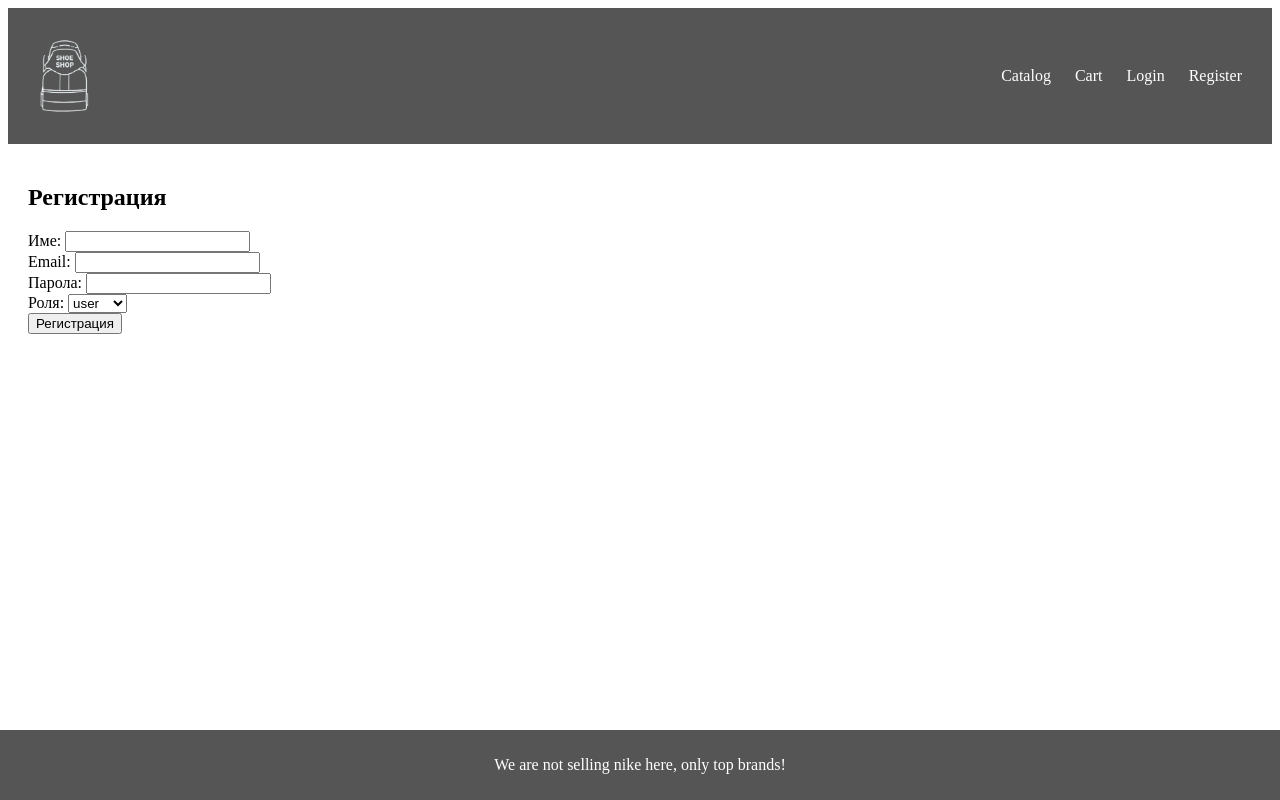
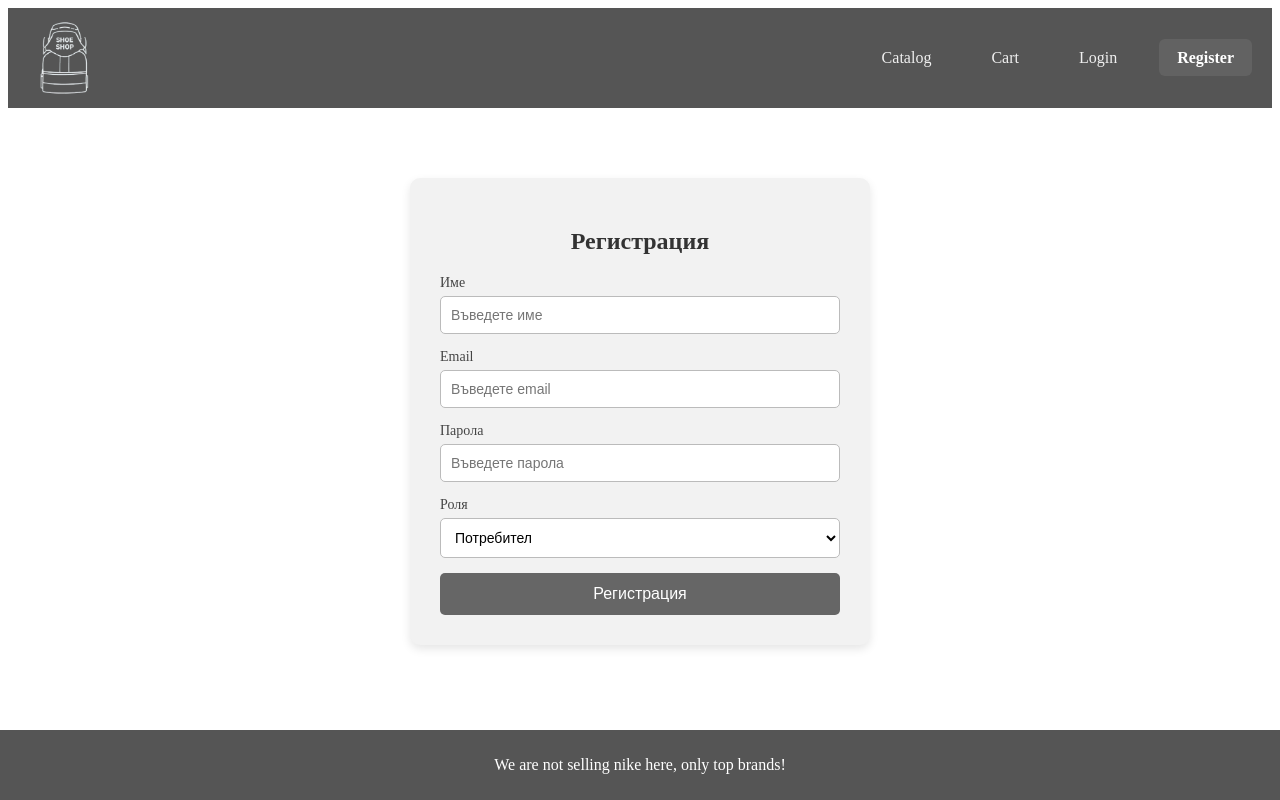
Before and after one commit to AYKupenov21/Online-Shop, a Flask app: page /auth/register in a window 1280 px wide. Run offline with Flask 3, Linux system fonts and the light colour scheme.

Commit message:
Update code

```diff
--- a/shoestore/controllers/auth_controller.py
+++ b/shoestore/controllers/auth_controller.py
@@ -1,36 +1,81 @@
 from flask import Blueprint, render_template, request, redirect, url_for, flash, session
 from services.auth_service import AuthService
+import re
 
 auth_bp = Blueprint("auth", __name__, template_folder="../templates", url_prefix="/auth")
 auth_service = AuthService()
 
+# Helper function for password strength
+def is_strong_password(password: str) -> bool:
+    """Password must be at least 8 chars, contain uppercase, lowercase, digit, and special char."""
+    if len(password) < 8:
+        return False
+    if not re.search(r"[A-Z]", password):
+        return False
+    if not re.search(r"[a-z]", password):
+        return False
+    if not re.search(r"\d", password):
+        return False
+    if not re.search(r"[!@#$%^&*(),.?\":{}|<>]", password):
+        return False
+    return True
+
 @auth_bp.route("/register", methods=["GET", "POST"])
 def register():
     if request.method == "POST":
-        email = request.form.get("email")
-        password = request.form.get("password")
-        name = request.form.get("name") or email.split("@")[0]
-        role = request.form.get("role") or "user"
+        email = request.form.get("email", "").strip().lower()
+        password = request.form.get("password", "")
+        name = request.form.get("name", "").strip() or email.split("@")[0]
+        role = request.form.get("role", "user").strip()
+
+        # --- Validation rules ---
+        if not re.match(r"[^@]+@[^@]+\.[^@]+", email):
+            flash("Invalid email format.")
+            return render_template("register.html")
+
+        if not is_strong_password(password):
+            flash("Password must be at least 8 characters long and include uppercase, lowercase, digit, and special character.")
+            return render_template("register.html")
+
+        if len(name) < 2:
+            flash("Name must be at least 2 characters long.")
+            return render_template("register.html")
+
+        if role not in ["user", "admin"]:
+            flash("Invalid role.")
+            return render_template("register.html")
+
         ok, msg = auth_service.register_user(email, password, name, role)
         if ok:
             flash("The registration was successful.")
             return redirect(url_for("auth.login"))
         else:
             flash(msg)
+
     return render_template("register.html")
 
 @auth_bp.route("/login", methods=["GET", "POST"])
 def login():
     if request.method == "POST":
-        email = request.form.get("email")
-        password = request.form.get("password")
+        email = request.form.get("email", "").strip().lower()
+        password = request.form.get("password", "")
+
+        if not email or not password:
+            flash("Both email and password are required.")
+            return render_template("login.html")
+
         ok, user_or_msg = auth_service.authenticate(email, password)
         if ok:
-            session["user"] = {"email": user_or_msg["email"], "name": user_or_msg["name"], "role": user_or_msg["role"]}
+            session["user"] = {
+                "email": user_or_msg["email"],
+                "name": user_or_msg["name"],
+                "role": user_or_msg["role"],
+            }
             flash("Successfully logged in.")
             return redirect(url_for("catalog.view_catalog"))
         else:
             flash(user_or_msg)
+
     return render_template("login.html")
 
 @auth_bp.route("/logout")
--- a/shoestore/services/auth_service.py
+++ b/shoestore/services/auth_service.py
@@ -24,7 +24,6 @@ class AuthService:
             "role": role
         }
         _USERS.append(user)
-        print(f"[EMAIL SIMULATION] To: {email} | Subject: Welcome | Body: Hello, {name}! Your registration was successful.")
         return True, "OK"
 
     def authenticate(self, email, password):
--- a/shoestore/static/styles.css
+++ b/shoestore/static/styles.css
@@ -20,13 +20,28 @@ body {
   width: 100%;
   box-sizing: border-box;
 }
-.navbar a {
+.navbar .nav-right a {
+  margin-left: 20px;
+  padding: 10px 18px;
+  font-size: 16px;
+  font-weight: 500;
+  color: #f0f0f0;
+  text-decoration: none;
+  border-radius: 6px;
+  transition: all 0.3s ease;
+}
+
+.navbar .nav-right a:hover {
+  background-color: #444; /* highlight on hover */
+  color: #ffffff;
+}
+
+.navbar .nav-right a.active {
+  backdrop-filter: blur(6px); /* blurred background */
+  background-color: rgba(128, 128, 128, 0.3); /* semi-transparent grey */
   color: #fff;
-  margin: 0 10px;
-  text-decoration: none;
+  font-weight: 600;
 }
-.navbar a:hover { text-decoration: underline; }
-.navbar span { margin-right: 10px; }
 
 /* MAIN */
 main {
@@ -120,3 +135,57 @@ main {
     width: auto;
     display: block;
 }
+/* Auth forms shared style */
+.auth-container {
+    max-width: 400px;
+    margin: 50px auto;
+    padding: 30px;
+    background: #f2f2f2; /* light grey */
+    border-radius: 10px;
+    box-shadow: 0 4px 10px rgba(0,0,0,0.1);
+}
+
+.auth-title {
+    text-align: center;
+    margin-bottom: 20px;
+    color: #333; /* dark grey */
+    font-size: 24px;
+}
+
+.auth-form {
+    display: flex;
+    flex-direction: column;
+    gap: 15px;
+}
+
+.auth-form label {
+    display: flex;
+    flex-direction: column;
+    font-size: 14px;
+    color: #444;
+}
+
+.auth-form input,
+.auth-form select {
+    margin-top: 5px;
+    padding: 10px;
+    border: 1px solid #bbb;
+    border-radius: 5px;
+    background-color: #fff;
+    font-size: 14px;
+}
+
+.auth-btn {
+    padding: 12px;
+    background: #666; /* grey button */
+    color: white;
+    border: none;
+    border-radius: 5px;
+    cursor: pointer;
+    transition: background 0.2s ease;
+    font-size: 16px;
+}
+
+.auth-btn:hover {
+    background: #444; /* darker grey on hover */
+}
--- a/shoestore/templates/base.html
+++ b/shoestore/templates/base.html
@@ -14,19 +14,27 @@
 
     </div>
     <nav class="nav-right">
-      <a href="{{ url_for('catalog.view_catalog') }}">Catalog</a>
-      <a href="{{ url_for('cart.view_cart') }}">Cart</a>
+      <a href="{{ url_for('catalog.view_catalog') }}"
+         class="{% if request.endpoint == 'catalog.view_catalog' %}active{% endif %}">Catalog</a>
+
+      <a href="{{ url_for('cart.view_cart') }}"
+         class="{% if request.endpoint == 'cart.view_cart' %}active{% endif %}">Cart</a>
+
       {% if session.get('user') %}
         <span>Hello, {{ session.user.name }} ({{ session.user.role }})</span>
         <a href="{{ url_for('auth.logout') }}">Logout</a>
         {% if session.user.role == 'admin' %}
-          <a href="{{ url_for('admin.admin_index') }}">Admin</a>
+          <a href="{{ url_for('admin.admin_index') }}"
+             class="{% if request.endpoint == 'admin.admin_index' %}active{% endif %}">Admin</a>
         {% endif %}
       {% else %}
-        <a href="{{ url_for('auth.login') }}">Login</a>
-        <a href="{{ url_for('auth.register') }}">Register</a>
+        <a href="{{ url_for('auth.login') }}"
+           class="{% if request.endpoint == 'auth.login' %}active{% endif %}">Login</a>
+        <a href="{{ url_for('auth.register') }}"
+           class="{% if request.endpoint == 'auth.register' %}active{% endif %}">Register</a>
       {% endif %}
     </nav>
+
   </header>
 
   <main>
--- a/shoestore/templates/catalog.html
+++ b/shoestore/templates/catalog.html
@@ -1,6 +1,5 @@
 {% extends "base.html" %}
 {% block content %}
-  <h2>Catalog</h2>
 
   <form method="get" class="filters">
     <input type="text" name="q" placeholder="Search name/description" value="{{ filters.q or '' }}">
--- a/shoestore/templates/register.html
+++ b/shoestore/templates/register.html
@@ -1,15 +1,24 @@
 {% extends "base.html" %}
 {% block content %}
-  <h2>Регистрация</h2>
-  <form method="post">
-    <label>Име: <input type="text" name="name"></label><br>
-    <label>Email: <input type="email" name="email" required></label><br>
-    <label>Парола: <input type="password" name="password" required></label><br>
-    <!-- Само за тест: можете да изберете role admin/user; в реален проект това не е публично -->
-    <label>Роля: <select name="role">
-      <option value="user">user</option>
-      <option value="admin">admin</option>
-    </select></label><br>
-    <button type="submit">Регистрация</button>
+<div class="auth-container">
+  <h2 class="auth-title">Регистрация</h2>
+  <form method="post" class="auth-form">
+    <label>Име
+      <input type="text" name="name" placeholder="Въведете име">
+    </label>
+    <label>Email
+      <input type="email" name="email" placeholder="Въведете email" required>
+    </label>
+    <label>Парола
+      <input type="password" name="password" placeholder="Въведете парола" required>
+    </label>
+    <label>Роля
+      <select name="role">
+        <option value="user">Потребител</option>
+        <option value="admin">Администратор</option>
+      </select>
+    </label>
+    <button type="submit" class="auth-btn">Регистрация</button>
   </form>
+</div>
 {% endblock %}
```
Also changed, not shown: shoestore/templates/cart.html (+31 -9 lines), shoestore/templates/login.html (+11 -5 lines).
